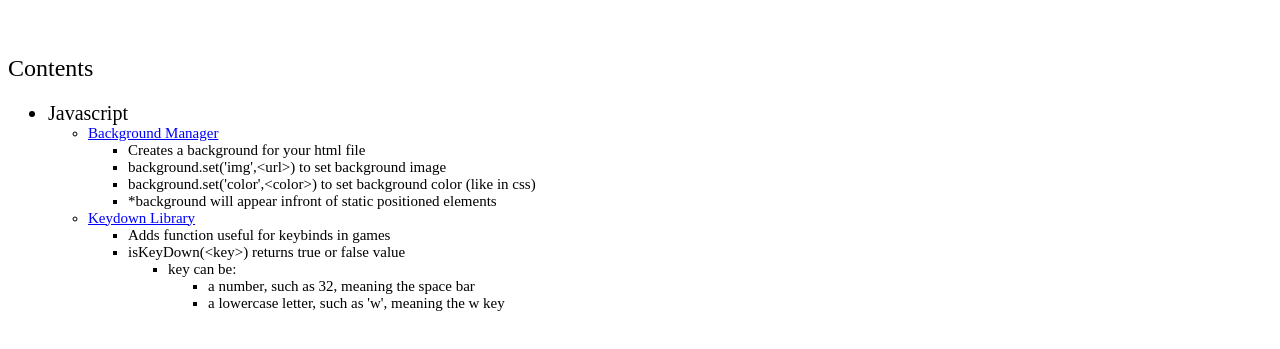
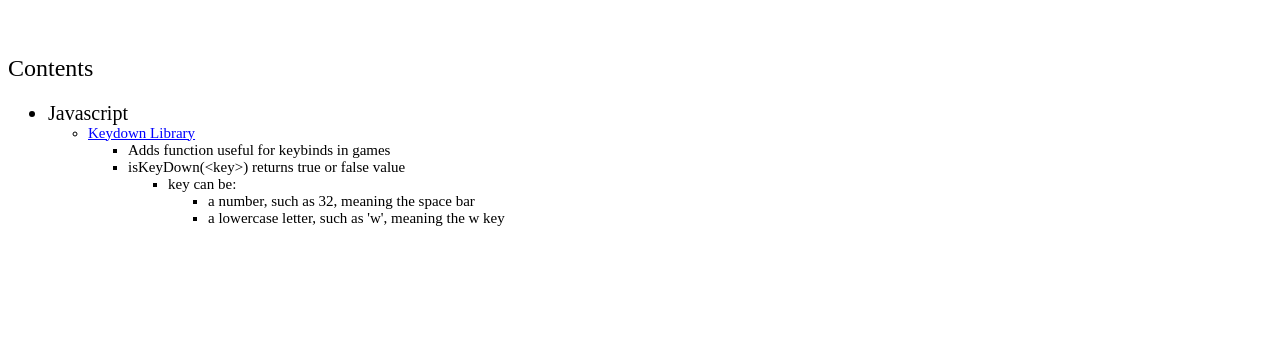
Before and after one commit to SaltyNickel702/util, a plain HTML site: page index.html in a window 1280 px wide. Shown: the part 137-486 px from the top of the page. Drawn offline with Linux system fonts and the light colour scheme.

Commit message:
Removed Background Manager Link

```diff
--- a/index.html
+++ b/index.html
@@ -24,15 +24,6 @@
                 Javascript
                 <ul style="font-size: 15px;">
                     <li>
-                        <a href="https://darkmatr126.github.io/util/js/background_manager.js" target="_blank" class="link">Background Manager</a>
-                        <ul>
-                            <li>Creates a background for your html file</li>
-                            <li>background.set('img',&lt;url&gt;) to set background image</li>
-                            <li>background.set('color',&lt;color&gt;) to set background color (like in css)</li>
-                            <li>*background will appear infront of static positioned elements</li>
-                        </ul>
-                    </li>
-                    <li>
                         <a href="https://darkmatr126.github.io/util/js/keypress.js" target="_blank" class="link">Keydown Library</a>
                         <ul>
                             <li>Adds function useful for keybinds in games</li>
```
